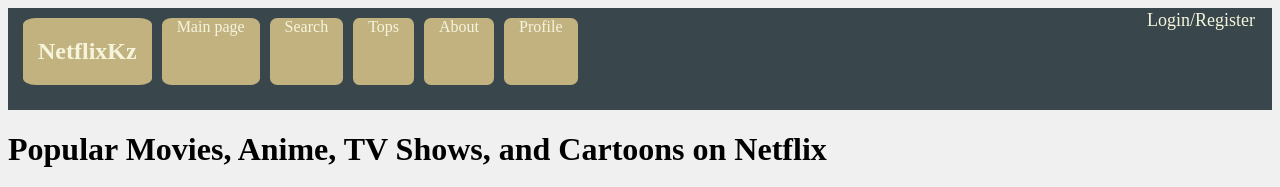
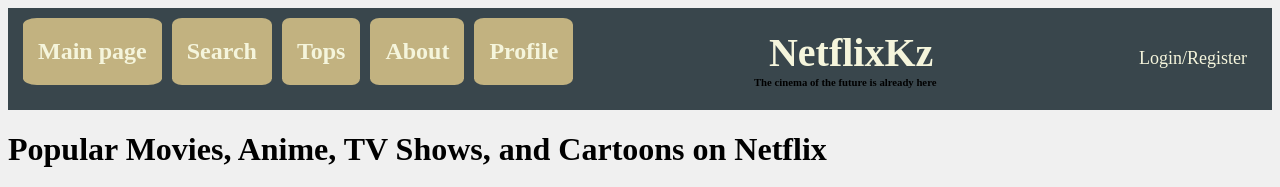
Before and after one commit to Hasdanit/NetflixKZProject, a plain HTML site: page tops.html in a window 1280 px wide. Shown: the top 187 px of the page. Drawn offline with Linux system fonts and the light colour scheme.

Commit message:
Add files via upload

```diff
--- a/tops.html
+++ b/tops.html
@@ -10,15 +10,20 @@
     <header>
         <nav>
             <ul>
-                <li><h1><a href="#">NetflixKz</a></h1></li>
-                <li><a href="index.html">Main page</a></li>
-                <li><a href="search.html">Search</a></li>
-                <li><a href="tops.html">Tops</a></li>
-                <li><a href="about.html">About</a></li>
-                <li><a href="profile.html">Profile</a></li>
+                <li><h2><a href="index.html">Main page</a></h2></li>
+                <li><h2><a href="search.html">Search</a></h2></li>
+                <li><h2><a href="tops.html">Tops</a></h2></li>
+                <li><h2><a href="about.html">About</a></h2></li>
+                <li><h2><a href="profile.html">Profile</a></h2></li>
             </ul>
-            <div style="position: fixed; right: 10px; top: 10px; font-size: large;"><a href="signup.html">Login/Register</a></div>
+            <div class="slogan">
+                <h1><a href="index.html">NetflixKz</a></h1>
+                <h6>The cinema of the future is already here</h6>
+            </div>
+
+            <div class="signup"><a href="signup.html">Login/Register</a></div>
         </nav>
+
         <h1>Popular Movies, Anime, TV Shows, and Cartoons on Netflix</h1>
     </header>
 
```
